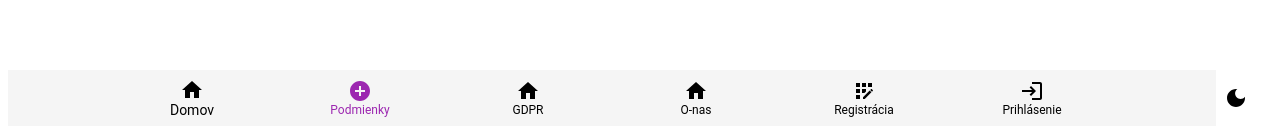
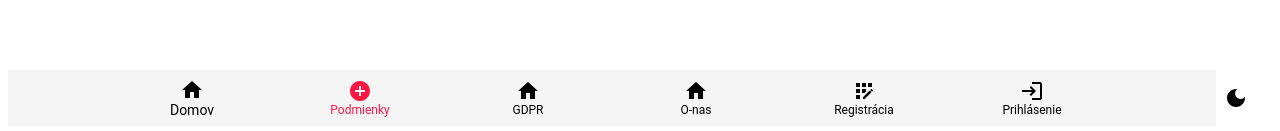
Before and after one commit to Marko489/instagram-zochova, a Next.js app: page /podmienky in a window 1280 px wide. Shown: the part 666-797 px from the top of the page. Built offline with nearby package versions, Linux system fonts and the light colour scheme; no server answers.

Commit message:
dark/light mode

```diff
--- a/src/theme/theme.tsx
+++ b/src/theme/theme.tsx
@@ -1,5 +1,36 @@
+// import { createTheme } from "@mui/material/styles";
+
+// export const lightTheme = createTheme({
+//   palette: {
+//     mode: "light",
+//     background: {
+//       default: "#ffffff",
+//       paper: "#f5f5f5",
+//     },
+//     text: {
+//       primary: "#000000",
+//     },
+//   },
+// });
+
+// export const darkTheme = createTheme({
+//   palette: {
+//     mode: "dark",
+//     background: {
+//       default: "#121212",
+//       paper: "#1d1d1d",
+//     },
+//     text: {
+//       primary: "#ffffff",
+//     },
+//   },
+// });
+
+
+
 import { createTheme } from "@mui/material/styles";
 
+// Light Theme
 export const lightTheme = createTheme({
   palette: {
     mode: "light",
@@ -10,9 +41,16 @@ export const lightTheme = createTheme({
     text: {
       primary: "#000000",
     },
+    primary: {
+      main: "#ff1744", // Blue color for primary
+    },
+    secondary: {
+      main: "#ff1744", // Dark red for light mode (active icon color)
+    },
   },
 });
 
+// Dark Theme
 export const darkTheme = createTheme({
   palette: {
     mode: "dark",
@@ -23,5 +61,11 @@ export const darkTheme = createTheme({
     text: {
       primary: "#ffffff",
     },
+    primary: {
+      main: "#ff8a80", // Blue color for primary
+    },
+    secondary: {
+      main: "#ff8a80", // Light red for dark mode (active icon color)
+    },
   },
 });
```
Also changed, not shown: src/app/gdpr/page.tsx (deleted, +0 -17 lines), src/app/notifikacie/page.tsx (deleted, +0 -17 lines), src/app/podmienky/page.tsx (deleted, +0 -17 lines), src/app/prispevok/[id]/page.tsx (deleted, +0 -17 lines), src/app/prispevok/page.tsx (deleted, +0 -17 lines), src/app/(private)/prispevok/[id]/komentar/[komentarId]/page.tsx (renamed from src/app/(private)/prispevok/[prispevokId]/komentar/[komentarId]/page.tsx), src/app/(private)/prispevok/[id]/komentar/page.tsx (renamed from src/app/(private)/prispevok/[prispevokId]/komentar/page.tsx), src/app/(private)/prispevok/[id]/page.tsx (renamed from src/app/(private)/prispevok/[prispevokId]/page.tsx).
